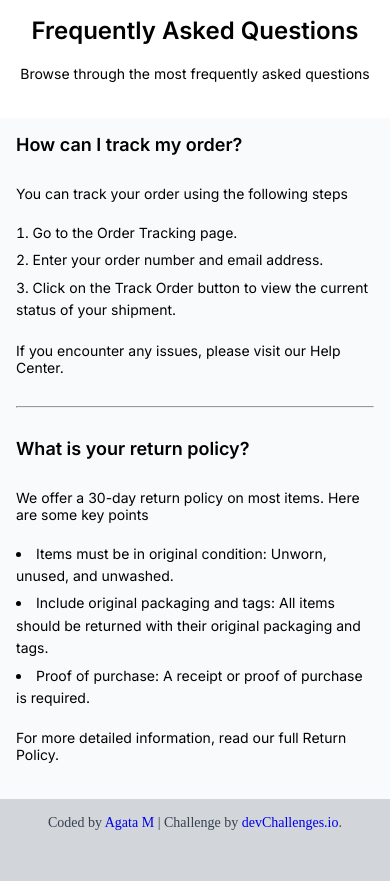
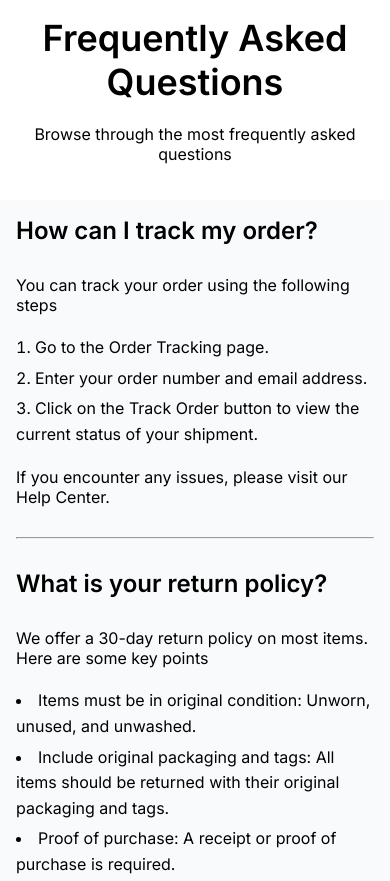
Before and after one commit to aagatam/simple-faq-master, a plain HTML site: page index.html in a window 390 px wide. Shown: the top 881 px of the page. Before the commit the page ends 844 px from the top, so only its background shows below. Drawn offline with Linux system fonts and the light colour scheme.

Commit message:
changed padding

```diff
--- a/css/style.css
+++ b/css/style.css
@@ -21,8 +21,7 @@
       }
 
 .container {
-  width: 100%;
-  max-width: 1280px;
+  width: 100%
   margin: 0 auto;
   font-family: "Inter", sans-serif;
 }
@@ -30,7 +29,7 @@ header
 {
     text-align: center;
     background-color: white;
-    padding: 90px 200px;
+    padding: 80px 0px;
 }
 h1
 {
@@ -74,7 +73,6 @@ hr
 /* Large screens (1280px and up) */
 @media (min-width: 1280px) {
   .container {
-    max-width: 1280px;
     margin: 0px auto;
   }
 }
@@ -103,13 +101,5 @@ hr
   article, header {
     padding: 16px;
   }
-  h1 {
-    font-size: 24px;
-  }
-  h2 {
-    font-size: 18px;
-  }
-  p, li {
-    font-size: 14px;
-  }
+
 }
```
